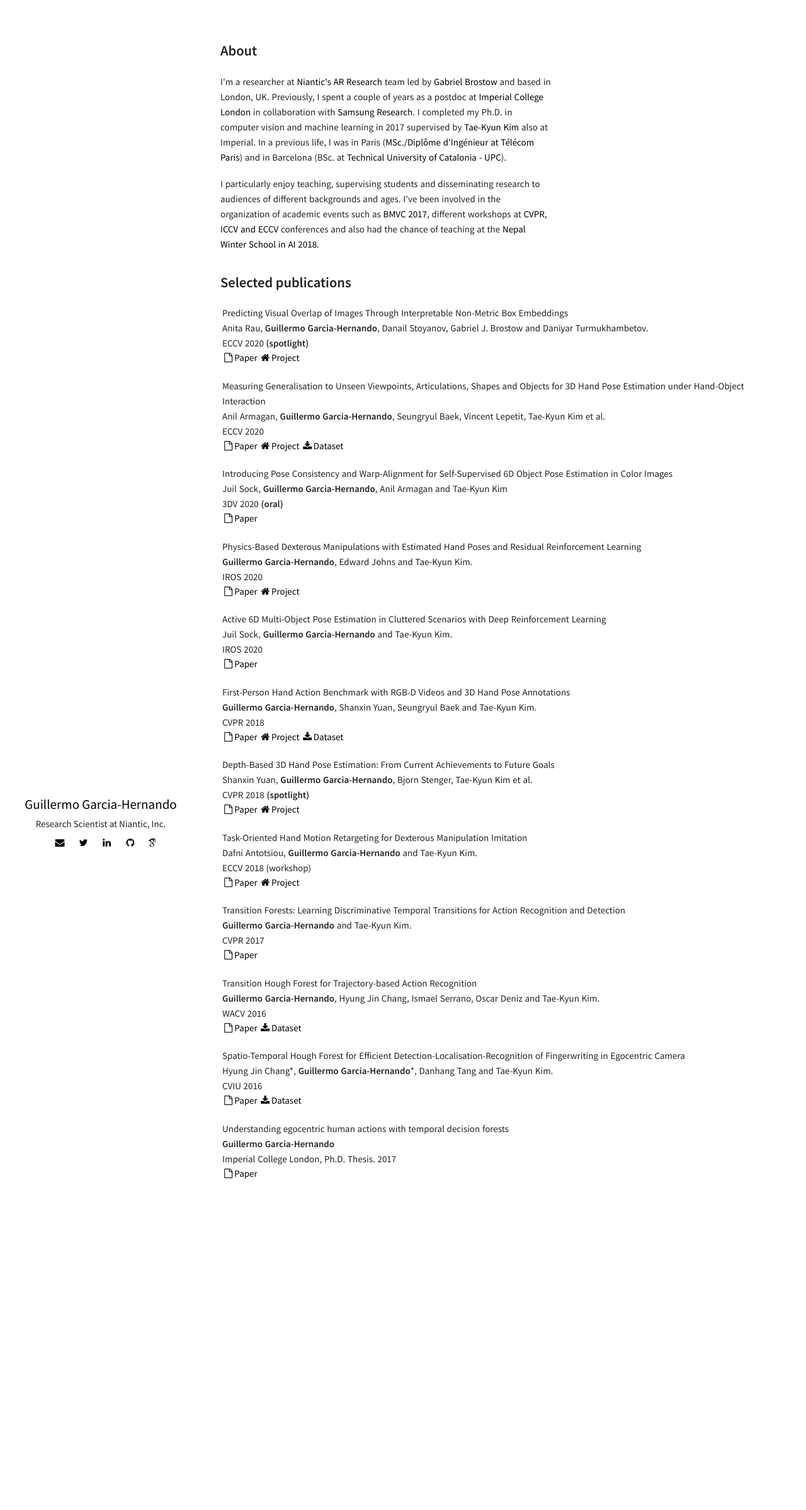
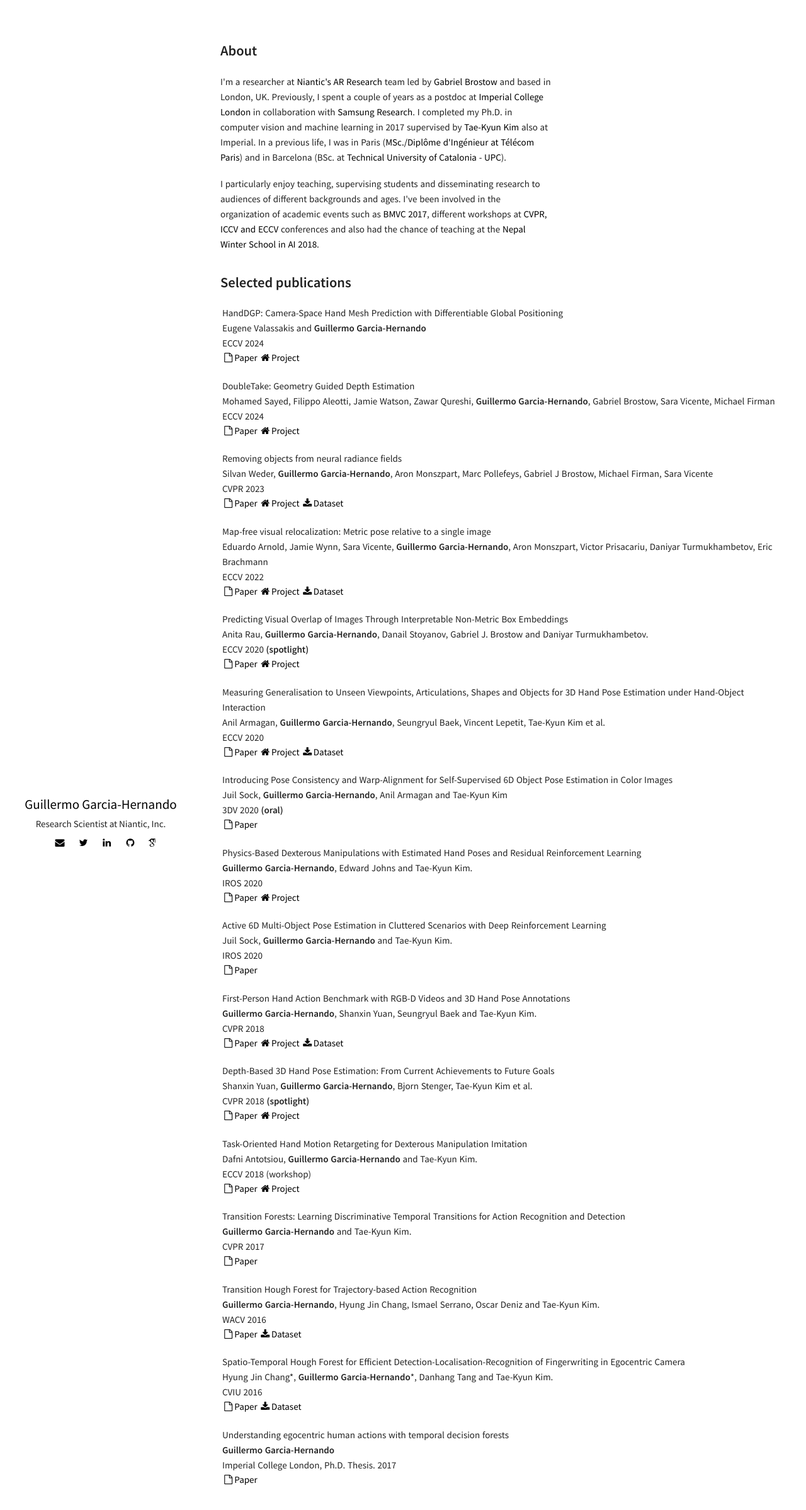
Before and after one commit to guiggh/guiggh.github.io, a Jekyll site: the page built from me.html, in a window 1280 px wide. Shown: the top 2397 px of the page at 63% size. Built offline with Jekyll 4.4.1, drawn with Linux system fonts in a browser that asks for light colours; some web fonts are replaced.

Commit message:
update 2024

```diff
--- a/_data/index/publications.yml
+++ b/_data/index/publications.yml
@@ -1,4 +1,35 @@
-
+- title: "HandDGP: Camera-Space Hand Mesh Prediction with Differentiable Global Positioning"
+  authors: "Eugene Valassakis and <b>Guillermo Garcia-Hernando</b>"
+  venue:  "ECCV"
+  year: 2024
+  comments:
+  paper: https://arxiv.org/abs/2407.15844v1
+  web: https://nianticlabs.github.io/handdgp/
+  dataset:
+- title: "DoubleTake: Geometry Guided Depth Estimation"
+  authors: "Mohamed Sayed, Filippo Aleotti, Jamie Watson, Zawar Qureshi, <b>Guillermo Garcia-Hernando</b>, Gabriel Brostow, Sara Vicente, Michael Firman"
+  venue:  "ECCV"
+  year: 2024
+  comments:
+  paper: https://arxiv.org/abs/2406.18387
+  web: https://nianticlabs.github.io/doubletake/
+  dataset:
+- title: "Removing objects from neural radiance fields"
+  authors: "Silvan Weder, <b>Guillermo Garcia-Hernando</b>, Aron Monszpart, Marc Pollefeys, Gabriel J Brostow, Michael Firman, Sara Vicente"
+  venue:  "CVPR"
+  year: 2023
+  comments:
+  paper: https://arxiv.org/abs/2212.11966
+  web: https://nianticlabs.github.io/nerf-object-removal/
+  dataset: https://github.com/nianticlabs/nerf-object-removal/#download-dataset
+- title: "Map-free visual relocalization: Metric pose relative to a single image"
+  authors: "Eduardo Arnold, Jamie Wynn, Sara Vicente, <b>Guillermo Garcia-Hernando</b>, Aron Monszpart, Victor Prisacariu, Daniyar Turmukhambetov, Eric Brachmann"
+  venue:  "ECCV"
+  year: 2022
+  comments:
+  paper: https://arxiv.org/abs/2210.05494
+  web: https://github.com/nianticlabs/map-free-reloc
+  dataset: https://research.nianticlabs.com/mapfree-reloc-benchmark
 - title: "Predicting Visual Overlap of Images Through Interpretable Non-Metric Box Embeddings"
   authors: "Anita Rau, <b>Guillermo Garcia-Hernando</b>, Danail Stoyanov, Gabriel J. Brostow and Daniyar Turmukhambetov."
   venue:  "ECCV"
```
Also changed, not shown: 3 other files.
